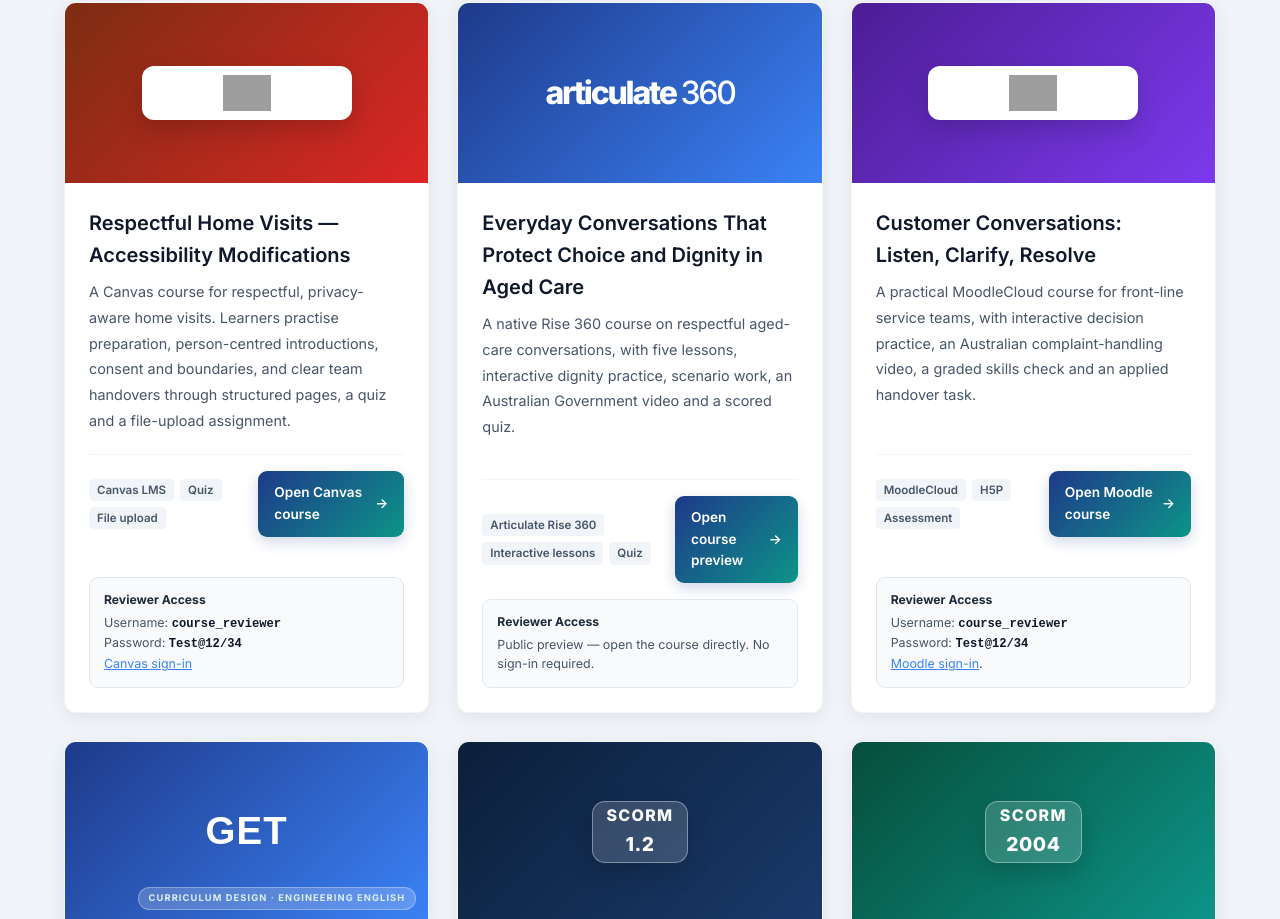
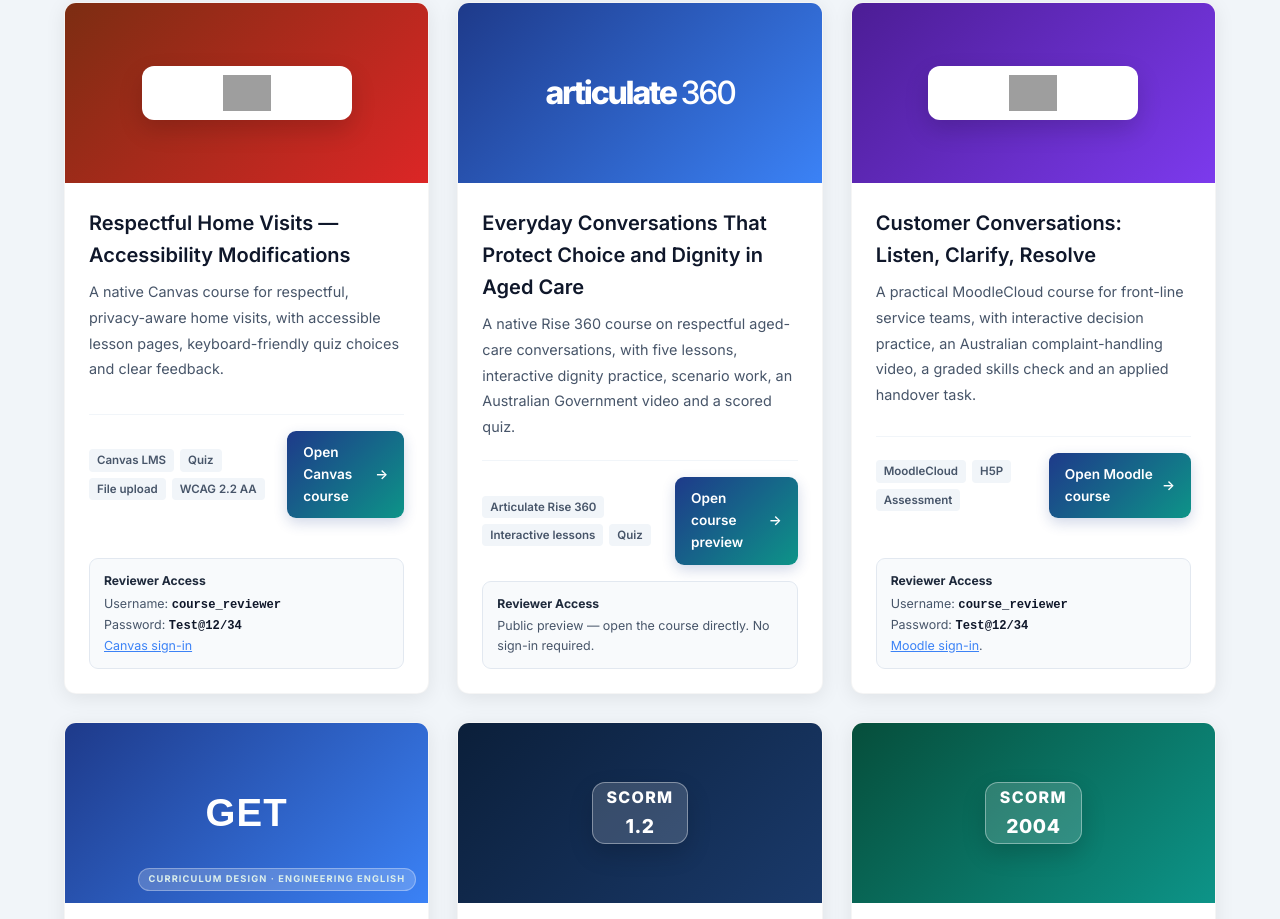
Before and after one commit to tjavanshir/ld-portfolio, a plain HTML site: page index.html in a window 1280 px wide. Shown: the part 1087-2006 px from the top of the page. Drawn offline with Linux system fonts and the light colour scheme; grey boxes are pictures that could not be loaded.

Commit message:
Feature native Canvas accessibility work in portfolio

```diff
--- a/index.html
+++ b/index.html
@@ -99,12 +99,12 @@
         </div>
         <div class="sample-body">
           <h3>Respectful Home Visits — Accessibility Modifications</h3>
-          <p>A Canvas course for respectful, privacy-aware home visits. Learners practise preparation, person-centred introductions, consent and boundaries, and clear team handovers through structured pages, a quiz and a file-upload assignment.</p>
+          <p>A native Canvas course for respectful, privacy-aware home visits, with accessible lesson pages, keyboard-friendly quiz choices and clear feedback.</p>
           <div class="sample-meta">
             <div class="sample-tools">
               <span class="sample-tool-tag">Canvas LMS</span>
               <span class="sample-tool-tag">Quiz</span>
-              <span class="sample-tool-tag">File upload</span>
+              <span class="sample-tool-tag">File upload</span><span class="sample-tool-tag">WCAG 2.2 AA</span>
             </div>
             <div class="sample-actions"><a class="sample-link btn btn-primary" href="https://canvaslite.instructure.com/courses/27981" target="_blank" rel="noopener">Open Canvas course</a></div>
           </div>
@@ -224,7 +224,7 @@
   </div>
 </section>
 
-<section class="section" id="accessible-practice"><div class="container"><div class="section-heading"><span class="section-label">Inclusive interaction design · WCAG 2.2 AA</span><h2>Respectful Home Visits — Accessible Scenario</h2><p>A keyboard-operable practice prototype for consent and handover decisions, with labelled controls, clear feedback and documented accessibility design evidence.</p></div><div class="sample-actions"><a class="sample-link btn btn-primary" href="samples/respectful-home-visits/accessible-practice.html">Try the accessible scenario</a><a class="sample-link btn btn-outline" href="samples/respectful-home-visits/index.html">Course case study</a></div></div></section><!-- ── Relevant Experience ── -->
+<!-- ── Relevant Experience ── -->
 <section class="section experience" id="experience">
   <div class="container">
     <div class="section-heading"><span class="section-label">Selected Experience</span><h2>Learning design, programme leadership &amp; delivery</h2><p>Experience spans curriculum and assessment design, facilitator development, vocational training, learner progress and quality improvement—grounded in measurable delivery across multi-site programmes.</p></div>
```
